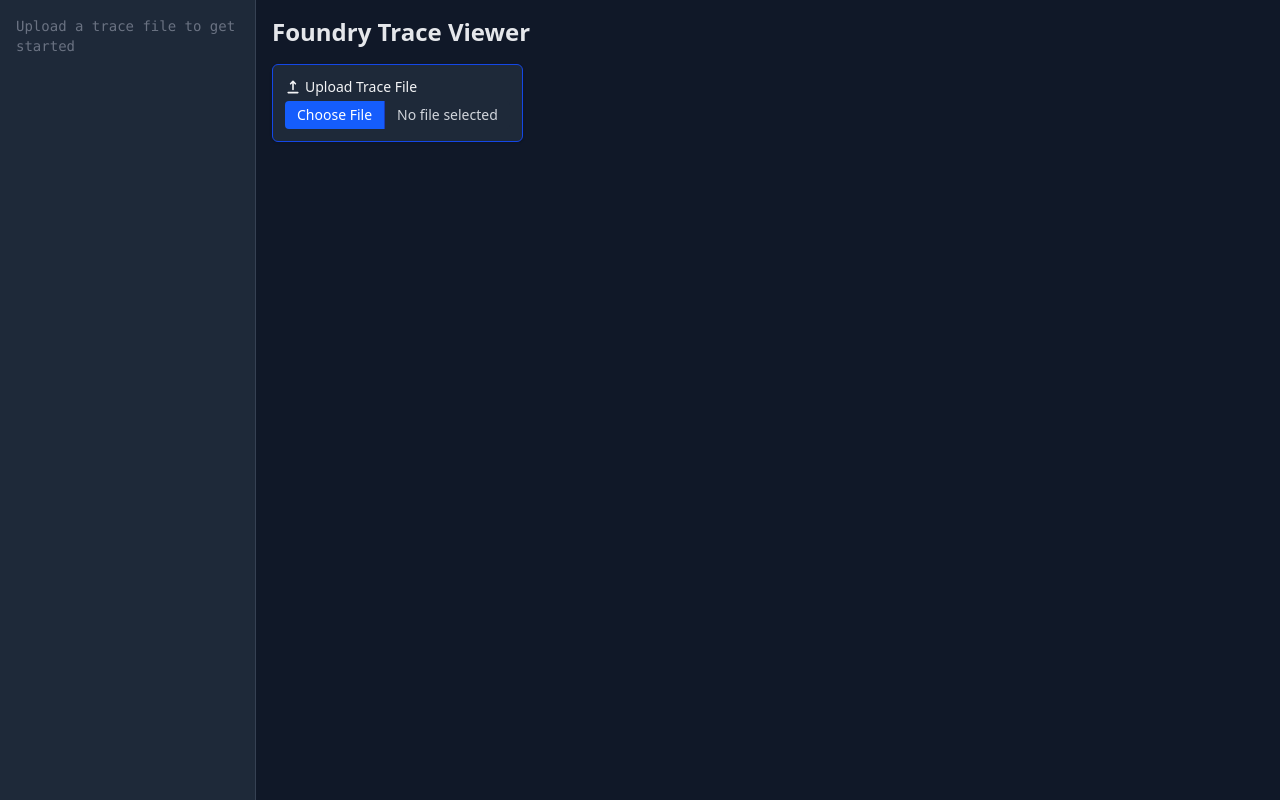
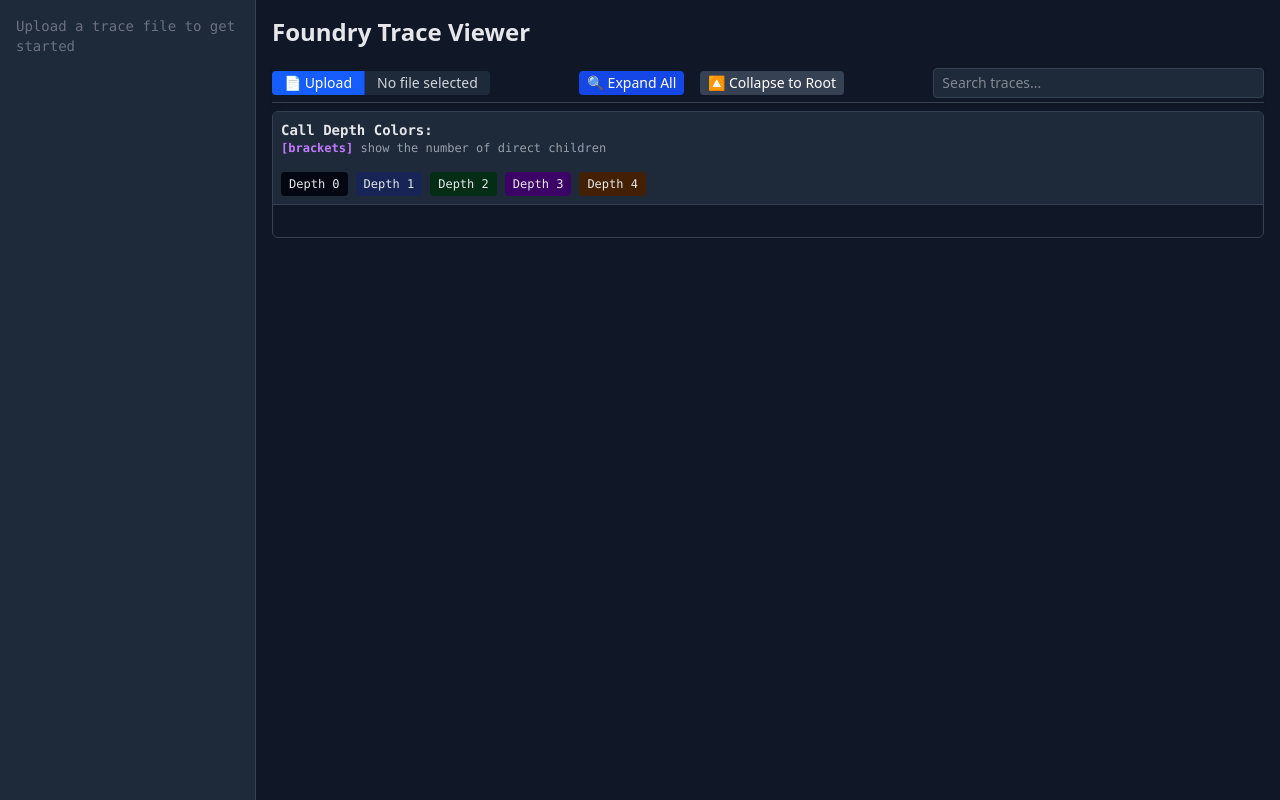
Before and after one commit to sudoswap/foundry-trace-viewer, a React (Vite) app: page / in a window 1280 px wide. Built offline with nearby package versions, Linux system fonts and the light colour scheme.

Commit message:
unify line for file input / button

```diff
--- a/src/App.tsx
+++ b/src/App.tsx
@@ -43,19 +43,6 @@ const DarkEnhancedTraceViewer = () => {
     'bg-orange-950',
     'bg-teal-950',
     'bg-cyan-950'
-  ];
-  const depthColors2 = [
-    'bg-gray-900',
-    'bg-blue-900',
-    'bg-green-900',
-    'bg-purple-900',
-    'bg-yellow-900',
-    'bg-pink-900',
-    'bg-indigo-900',
-    'bg-red-900',
-    'bg-orange-900',
-    'bg-teal-900',
-    'bg-cyan-900'
   ];
   const textColors = [
     'text-purple-300',
@@ -482,12 +469,8 @@ const DarkEnhancedTraceViewer = () => {
     const isExpanded = expandedItems.has(trace.id);
     const isHighlighted = highlightedItems.has(trace.id);
 
-    // Get background color based on call depth instead of stack ID
-    let depthColorLookup = depthColors;
-    if (lineIndex % 2 === 0) {
-      depthColorLookup = depthColors;
-    }
-    const depthColor = depthColorLookup[trace.depth % depthColors.length];
+    // Get background color based on call depth
+    const depthColor = depthColors[trace.depth % depthColors.length];
 
     // Special styling for returns
     const returnStyle = trace.isReturn ? 'border-l-2 border-green-500' : '';
@@ -600,16 +583,14 @@ const DarkEnhancedTraceViewer = () => {
       <div className="flex-1 ml-64 p-4">
         <h1 className="text-2xl font-bold mb-4">Foundry Trace Viewer</h1>
 
-        <div className="mb-6">
-          <div className="bg-gray-800 p-3 rounded-md shadow border border-blue-700 inline-block">
-            <label className="block">
-              <span className="text-gray-100 font-medium text-sm flex items-center">
-                <svg xmlns="http://www.w3.org/2000/svg" className="h-4 w-4 mr-1" viewBox="0 0 20 20" fill="currentColor">
-                  <path fillRule="evenodd" d="M3 17a1 1 0 011-1h12a1 1 0 110 2H4a1 1 0 01-1-1zM6.293 6.707a1 1 0 010-1.414l3-3a1 1 0 011.414 0l3 3a1 1 0 01-1.414 1.414L11 5.414V13a1 1 0 11-2 0V5.414L7.707 6.707a1 1 0 01-1.414 0z" clipRule="evenodd" />
-                </svg>
-                Upload Trace File
-              </span>
-              <div className="mt-1 flex">
+      {loading && (
+        <div className="text-blue-400">Loading traces...</div>
+      )}
+
+      {(
+        <>
+          <div className="sticky top-0 z-20 flex justify-between items-center mb-2 py-1 bg-gray-900 border-b border-gray-700 shadow-md">
+          <div className="flex items-center">
               <input
                 type="file"
                 id="file-upload"
@@ -619,25 +600,14 @@ const DarkEnhancedTraceViewer = () => {
               />
               <label
                 htmlFor="file-upload"
-                  className="cursor-pointer bg-blue-600 hover:bg-blue-700 text-white font-medium py-1 px-3 rounded-l flex items-center justify-center transition-colors duration-200 text-sm"
+                className="cursor-pointer bg-blue-600 hover:bg-blue-700 text-white font-medium py-0.5 px-3 rounded-l flex items-center justify-center transition-colors duration-200 text-sm"
               >
-                  <span>Choose File</span>
+                <span>📄 Upload</span>
               </label>
-                <div className="bg-gray-800 text-gray-300 py-1 px-3 rounded-r border-l border-blue-800 truncate max-w-xs text-sm">
+              <div className="bg-gray-800 text-gray-300 py-0.5 px-3 rounded-r border-l border-blue-800 truncate max-w-[150px] text-sm">
                 {file ? file.name : 'No file selected'}
               </div>
             </div>
-            </label>
-          </div>
-        </div>
-
-      {loading && (
-        <div className="text-blue-400">Loading traces...</div>
-      )}
-
-      {traces.length > 0 && (
-        <>
-          <div className="sticky top-0 z-20 flex justify-between mb-2 py-1 bg-gray-900 border-b border-gray-700 shadow-md">
             <div className="flex space-x-4">
               <button
                 onClick={expandAll}
```
Lines whose indentation alone changed are shown as unchanged.
